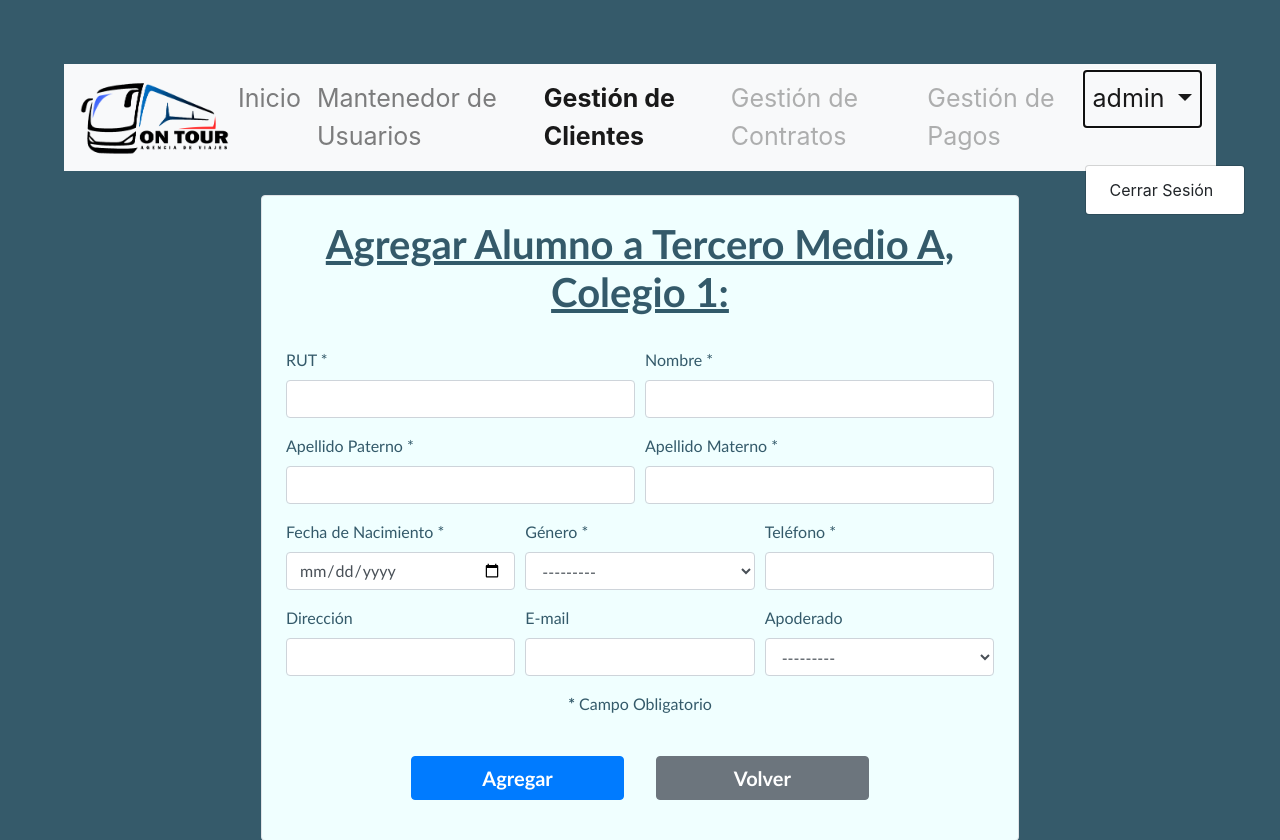
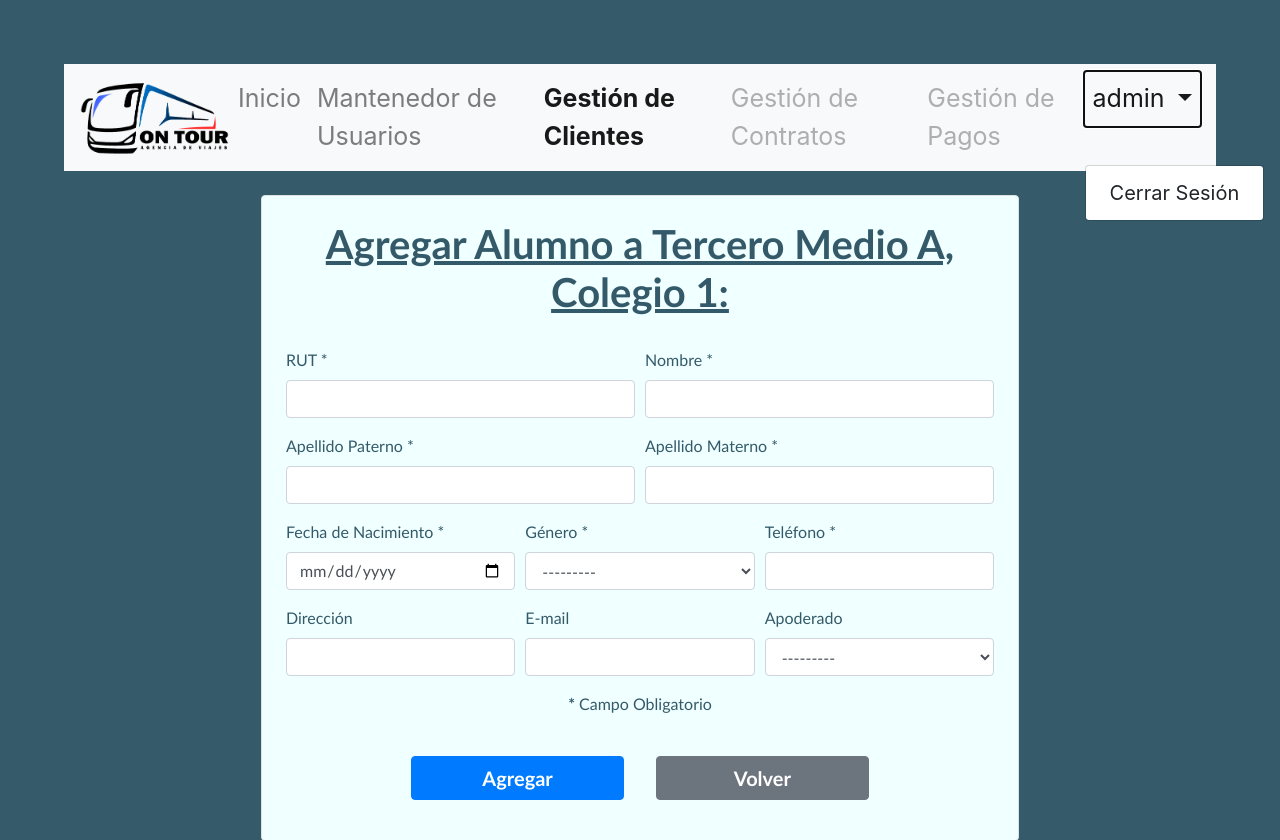
Before and after one commit to vicentefredes/Entrega-On-Tour, a Django app: page /accounts/alumnosAdd/1 in a window 1280 px wide, after a click on "admin". Shown: the top 840 px of the page. Run offline with Django 4.2, Linux system fonts and the light colour scheme; a user stored in the database is signed in; data comes from the database, SQL or seed files in the repository; both versions use the stored data as it was after the commit.

Commit message:
pequeño ajuste de css

```diff
--- a/gestion_viajes/static/css/styles.css
+++ b/gestion_viajes/static/css/styles.css
@@ -43,6 +43,10 @@ header img {
 
 .nav-item {
   font-size: 25px;
+}
+
+.dropdown-item {
+  font-size: 20px;
 }
 
 .nav-item.active {
```
Also changed, not shown: db.sqlite3.
